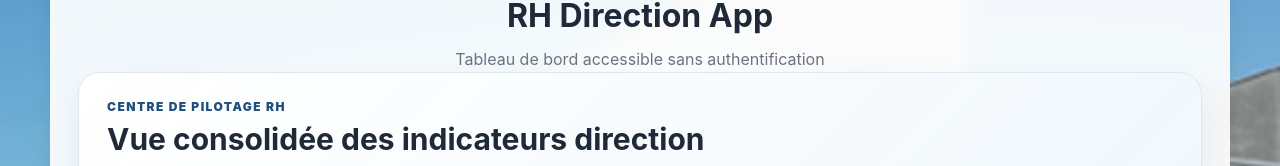
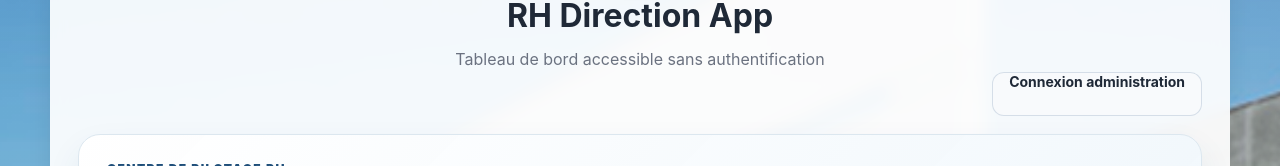
Before and after one commit to eroubin-code/RH-DIRECTION-APP, a React (Vite) app: page / in a window 1280 px wide. Shown: the part 177-343 px from the top of the page. Built offline with nearby package versions, Linux system fonts and the light colour scheme; no server answers.

Commit message:
Add admin login link on public dashboard

```diff
--- a/src/App.jsx
+++ b/src/App.jsx
@@ -1,6 +1,6 @@
 // Compose la structure principale de l'application et declare les routes RH.
 import { useEffect, useState } from "react";
-import { Routes, Route, Navigate, useLocation, useNavigate } from "react-router-dom";
+import { Routes, Route, Navigate, Link, useLocation, useNavigate } from "react-router-dom";
 import Sidebar from "./components/Sidebar";
 import Header from "./components/Header";
 import BrandLogo from "./components/BrandLogo";
@@ -133,6 +133,11 @@ export default function App() {
               <h1 className="login-title">RH Direction App</h1>
               <p className="login-text">Tableau de bord accessible sans authentification</p>
             </div>
+            <div className="public-dashboard-actions">
+              <Link className="effectif-reset public-dashboard-login" to="/admin">
+                Connexion administration
+              </Link>
+            </div>
             <Dashboard publicMode />
           </section>
           <p className="app-version-badge">{APP_VERSION}</p>
--- a/src/styles/rh.css
+++ b/src/styles/rh.css
@@ -1967,6 +1967,16 @@
   padding: 0;
 }
 
+.public-dashboard-actions {
+  display: flex;
+  justify-content: flex-end;
+  margin-bottom: 18px;
+}
+
+.public-dashboard-login {
+  text-decoration: none;
+}
+
 @media (max-width: 1180px) {
   .main-area {
     grid-template-columns: 240px minmax(0, 1fr);
```
